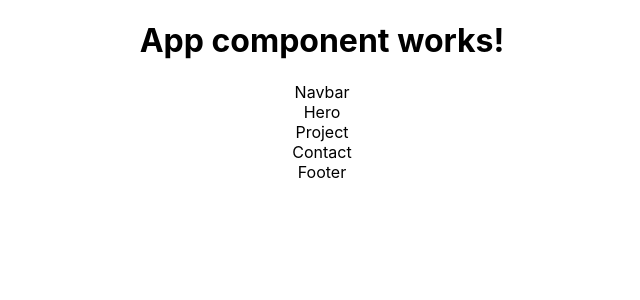
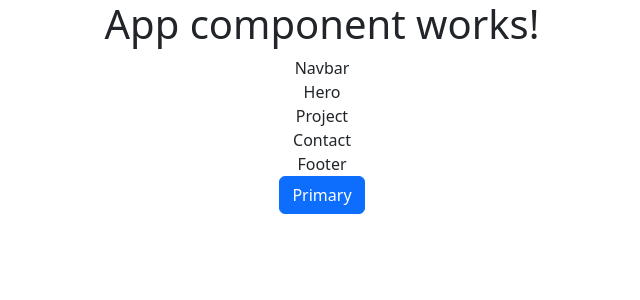
Before and after one commit to ImsirovicAjdin/collab-react-netlify-simple-app, a React (Create React App) app: page / in a window 1280 px wide. Shown: the top 300 px of the page, without its empty margins (318-958 px from the left). Built offline with nearby package versions, Linux system fonts and the light colour scheme.

Commit message:
Add React-Bootstrap Button as test

```diff
--- a/src/App.js
+++ b/src/App.js
@@ -1,9 +1,11 @@
 import "./App.css";
+import 'bootstrap/dist/css/bootstrap.min.css';
 import Navbar from "./components/Navbar";
 import Hero from "./components/Hero";
 import Projects from "./components/Projects";
 import Contact from "./components/Contact";
 import Footer from "./components/Footer";
+import Button from 'react-bootstrap/Button';
 
 function App() {
   return <div className="App">
@@ -13,6 +15,7 @@
     <Projects />
     <Contact />
     <Footer />
+    <Button variant="primary">Primary</Button>
   </div>;
 }
 
```
